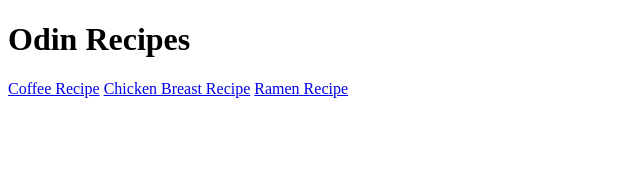
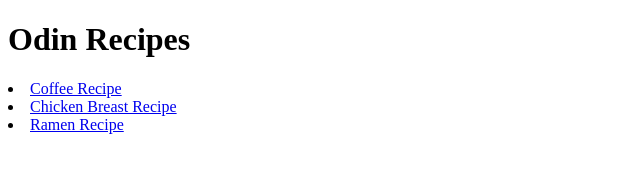
Before and after one commit to Kenny-Morales/odin-recipes, a plain HTML site: page index.html in a window 1280 px wide. Shown: the whole page, without its empty margins (0-640 px from the left). Drawn offline with Linux system fonts and the light colour scheme.

Commit message:
organized links in a list

```diff
--- a/index.html
+++ b/index.html
@@ -8,9 +8,9 @@
         <body>
             <h1>Odin Recipes</h1>
 
-            <a href="recipes/coffee.html">Coffee Recipe</a>
-            <a href="recipes/chickenbreast.html">Chicken Breast Recipe</a>
-            <a href="recipes/ramen-noodles.html">Ramen Recipe</a>
+            <li><a href="recipes/coffee.html">Coffee Recipe</a></li>
+            <li><a href="recipes/chickenbreast.html">Chicken Breast Recipe</a></li>
+            <li><a href="recipes/ramen-noodles.html">Ramen Recipe</a></li>
 
         </body>
     </html>
```
